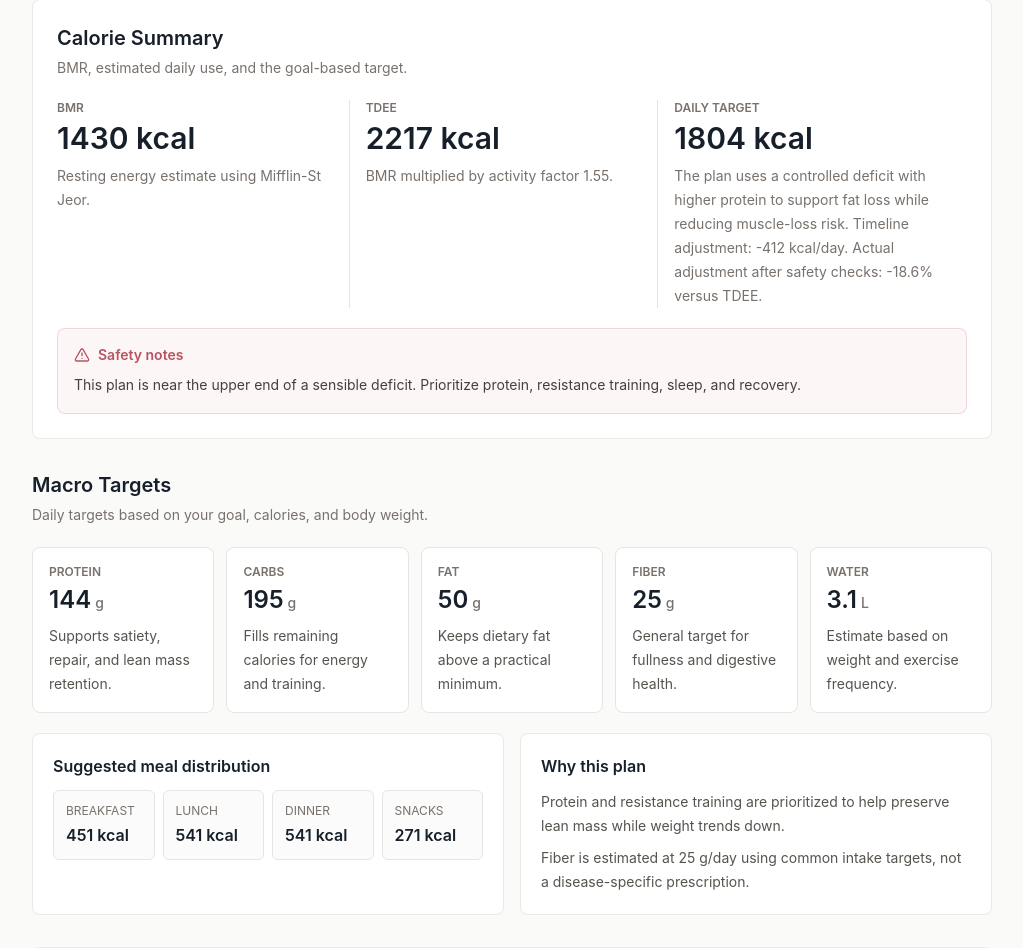
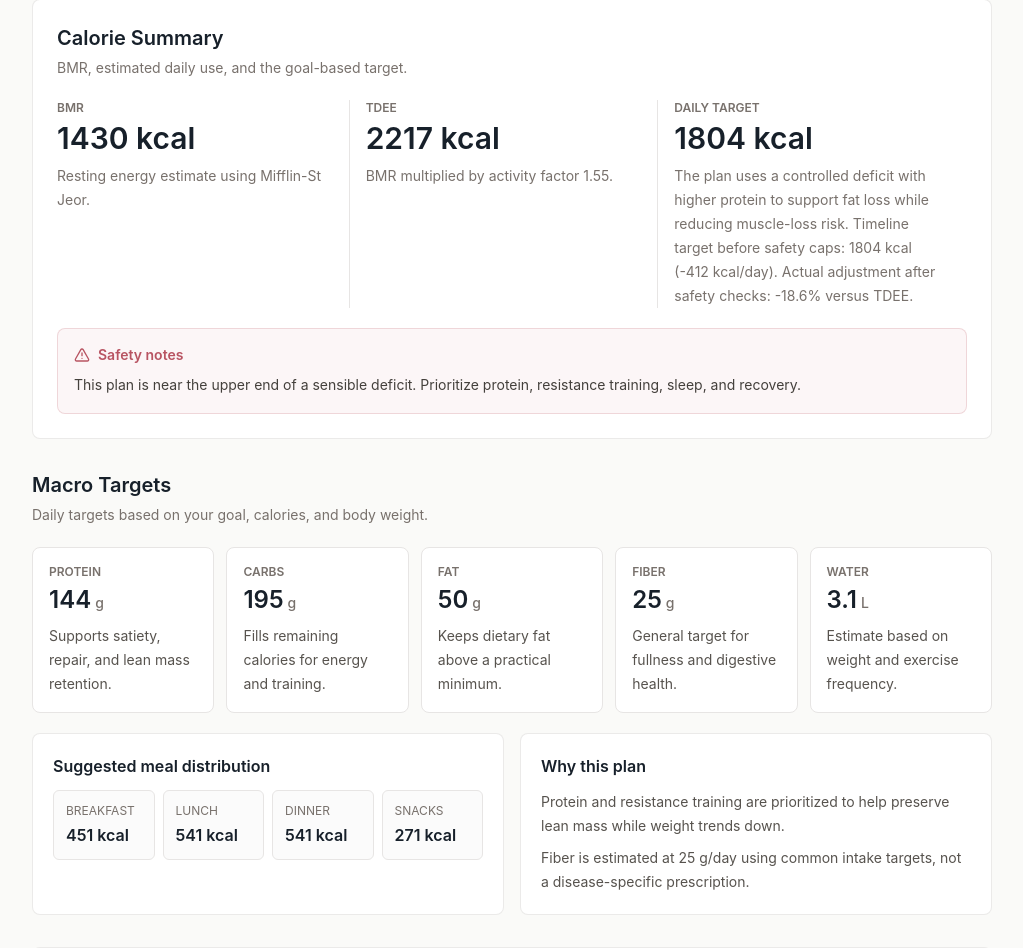
Before and after one commit to lovelyk/Personalized-Nutrition-Planner, a React (Vite) app: page / in a window 1280 px wide. Shown: the part 1354-2302 px from the top of the page, without its empty margins (128-1151 px from the left). Built offline with nearby package versions, Linux system fonts and the light colour scheme.

Commit message:
Make timeline visibly drive calorie targets

```diff
--- a/src/components/CalorieSummary.tsx
+++ b/src/components/CalorieSummary.tsx
@@ -29,7 +29,7 @@ export default function CalorieSummary({ plan }: CalorieSummaryProps) {
         <MetricCard
           label="Daily target"
           value={`${plan.targetCalories} kcal`}
-          detail={`${plan.explanation} ${plan.timelineCalorieAdjustment !== undefined ? `Timeline adjustment: ${plan.timelineCalorieAdjustment > 0 ? "+" : ""}${plan.timelineCalorieAdjustment} kcal/day. ` : `Planned adjustment: ${plan.plannedCalorieAdjustmentPercent > 0 ? "+" : ""}${plan.plannedCalorieAdjustmentPercent}%. `}Actual adjustment after safety checks: ${plan.actualCalorieAdjustmentPercent > 0 ? "+" : ""}${plan.actualCalorieAdjustmentPercent}% versus TDEE.`}
+          detail={`${plan.explanation} ${plan.timelineCalorieAdjustment !== undefined ? `Timeline target before safety caps: ${plan.timelineTargetCalories} kcal (${plan.timelineCalorieAdjustment > 0 ? "+" : ""}${plan.timelineCalorieAdjustment} kcal/day). ${plan.isTimelineCapped ? "Safety caps adjusted the final target. " : ""}` : `Planned adjustment: ${plan.plannedCalorieAdjustmentPercent > 0 ? "+" : ""}${plan.plannedCalorieAdjustmentPercent}%. `}Actual adjustment after safety checks: ${plan.actualCalorieAdjustmentPercent > 0 ? "+" : ""}${plan.actualCalorieAdjustmentPercent}% versus TDEE.`}
         />
       </div>
 
--- a/src/types.ts
+++ b/src/types.ts
@@ -67,6 +67,8 @@ export interface NutritionPlan {
   plannedCalorieAdjustmentPercent: number;
   actualCalorieAdjustmentPercent: number;
   timelineCalorieAdjustment?: number;
+  timelineTargetCalories?: number;
+  isTimelineCapped: boolean;
   targetCalories: number;
   macros: MacroTargets;
   mealDistribution: MealDistribution;
--- a/src/utils/calculations.ts
+++ b/src/utils/calculations.ts
@@ -121,39 +121,31 @@ function getSafeSurplusCeiling(tdee: number) {
   return tdee * 1.15;
 }
 
+function applyGoalSafetyCaps(profile: UserProfile, rawTarget: number, tdee: number) {
+  if (rawTarget < tdee) {
+    return Math.max(rawTarget, getDeficitFloor(profile, tdee));
+  }
+
+  if (rawTarget > tdee && (profile.goal === "muscle-gain" || profile.goal === "recomposition")) {
+    return Math.min(rawTarget, getSafeSurplusCeiling(tdee));
+  }
+
+  return rawTarget;
+}
+
 function getGoalCalorieTarget(profile: UserProfile, tdee: number) {
   const plannedCalorieAdjustmentPercent = getGoalAdjustmentPercent(profile.goal, profile.pace);
   const defaultAdjustment = tdee * plannedCalorieAdjustmentPercent;
   const timelineAdjustment = getTimelineCalorieAdjustment(profile);
-  const shouldUseTimeline =
-    timelineAdjustment !== undefined &&
-    ((profile.goal === "fat-loss" && timelineAdjustment < 0) || (profile.goal === "muscle-gain" && timelineAdjustment > 0));
+  const shouldUseTimeline = timelineAdjustment !== undefined && profile.goal !== "maintenance";
   const chosenAdjustment = shouldUseTimeline ? timelineAdjustment : defaultAdjustment;
   const rawTarget = tdee + chosenAdjustment;
-
-  if (profile.goal === "fat-loss" || profile.goal === "recomposition") {
-    return {
-      plannedCalorieAdjustmentPercent,
-      rawTarget,
-      targetCalories: Math.max(rawTarget, getDeficitFloor(profile, tdee)),
-      timelineAdjustment: shouldUseTimeline ? timelineAdjustment : undefined,
-    };
-  }
-
-  if (profile.goal === "muscle-gain") {
-    return {
-      plannedCalorieAdjustmentPercent,
-      rawTarget,
-      targetCalories: Math.min(rawTarget, getSafeSurplusCeiling(tdee)),
-      timelineAdjustment: shouldUseTimeline ? timelineAdjustment : undefined,
-    };
-  }
 
   return {
     plannedCalorieAdjustmentPercent,
     rawTarget,
-    targetCalories: rawTarget,
-    timelineAdjustment: undefined,
+    targetCalories: applyGoalSafetyCaps(profile, rawTarget, tdee),
+    timelineAdjustment: shouldUseTimeline ? timelineAdjustment : undefined,
   };
 }
 
@@ -233,7 +225,7 @@ function buildWarnings(profile: UserProfile, targetCalories: number, rawTarget:
   }
 
   if (timelineAdjustment !== undefined && Math.round(targetCalories) !== Math.round(rawTarget)) {
-    warnings.push("Your timeline target was adjusted by the app's safety limits. Consider a longer timeline if the adjusted calories feel too aggressive.");
+    warnings.push("Your timeline target was adjusted by the app's safety limits. If the calorie target is not changing across shorter timelines, the safety cap is the reason. Consider a longer timeline.");
   }
 
   if (profile.goal === "fat-loss" && profile.pace === "aggressive") {
@@ -326,6 +318,8 @@ export function calculateNutritionPlan(profile: UserProfile): NutritionPlan {
     plannedCalorieAdjustmentPercent: round(plannedCalorieAdjustmentPercent * 100, 1),
     actualCalorieAdjustmentPercent: round(actualCalorieAdjustmentPercent * 100, 1),
     timelineCalorieAdjustment: timelineAdjustment !== undefined ? Math.round(timelineAdjustment) : undefined,
+    timelineTargetCalories: timelineAdjustment !== undefined ? Math.round(rawTarget) : undefined,
+    isTimelineCapped: timelineAdjustment !== undefined && Math.round(targetCalories) !== Math.round(rawTarget),
     targetCalories: Math.round(targetCalories),
     macros,
     mealDistribution: {
```
Also changed, not shown: 2 other files (tests, documents, lock files or other folders).
